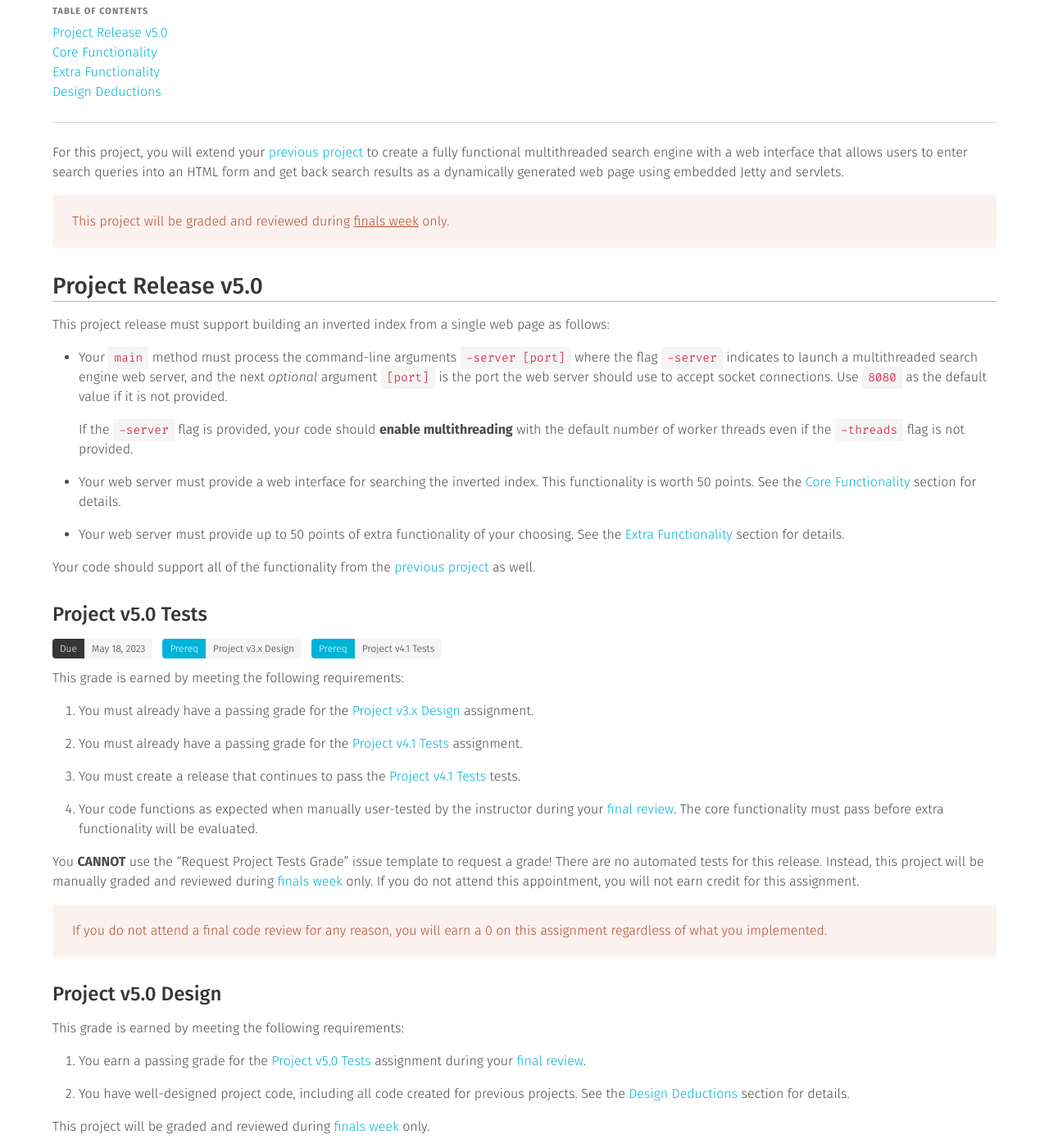
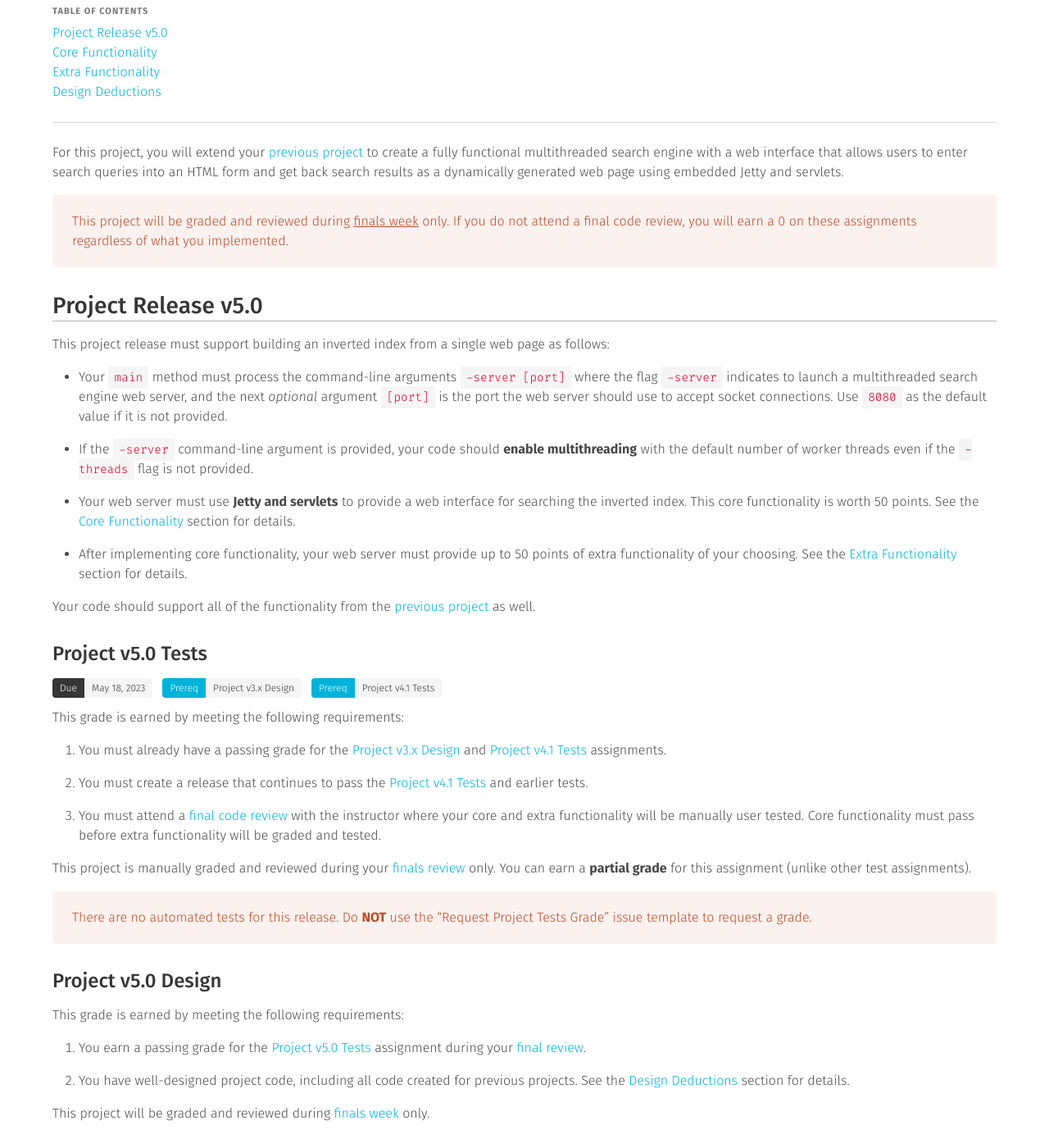
Before and after one commit to usf-cs272-spring2023/usf-cs272-spring2023.github.io, a Jekyll site: the page built from _projects/project-5.md, in a window 1280 px wide and 1400 px high, scrolled down 398 px. Shown: the whole window at 82% size. Built offline with Jekyll 4.4.1, drawn with Linux system fonts in a browser that asks for light colours; comment, search, counter and statistics services are not loaded.

Commit message:
Updating writeup

```diff
--- a/_projects/project-5.md
+++ b/_projects/project-5.md
@@ -28,7 +28,7 @@ subsections:
 
 For this project, you will extend your [previous project](project-{{ page.project | minus: 1 }}.html) to create a fully functional multithreaded search engine with a web interface that allows users to enter search queries into an HTML form and get back search results as a dynamically generated web page using embedded Jetty and servlets.
 
-This project will be graded and reviewed during [finals week](final-review.html) only.
+This project will be graded and reviewed during [finals week](final-review.html) only. If you do not attend a final code review, you will earn a 0 on these assignments regardless of what you implemented.
 {: .notification .is-danger .is-light }
 
 ## Project Release v{{ page.project }}.0
@@ -38,11 +38,11 @@ This project release must support building an inverted index from a single web p
 
   - Your `main` method must process the command-line arguments `-server [port]` where the flag `-server` indicates to launch a multithreaded search engine web server, and the next *optional* argument `[port]` is the port the web server should use to accept socket connections. Use `8080` as the default value if it is not provided.
 
-      If the `-server` flag is provided, your code should **enable multithreading** with the default number of worker threads even if the `-threads` flag is not provided.
+  - If the `-server` command-line argument is provided, your code should **enable multithreading** with the default number of worker threads even if the `-threads` flag is not provided.
 
-  - Your web server must provide a web interface for searching the inverted index. This functionality is worth 50 points. See the [Core Functionality](#core-functionality) section for details.
+  - Your web server must use **Jetty and servlets** to provide a web interface for searching the inverted index. This core functionality is worth 50 points. See the [Core Functionality](#core-functionality) section for details.
 
-  - Your web server must provide up to 50 points of extra functionality of your choosing. See the [Extra Functionality](#extra-functionality) section for details.
+  - After implementing core functionality, your web server must provide up to 50 points of extra functionality of your choosing. See the [Extra Functionality](#extra-functionality) section for details.
 
 Your code should support all of the functionality from the [previous project](project-{{ page.project | minus: 1 }}.html) as well.
 
@@ -55,17 +55,15 @@ Your code should support all of the functionality from the [previous project](pr
 
 This grade is earned by meeting the following requirements:
 
-  1. You must already have a passing grade for the [{{ site.data.projects["design_v3x"].text }}]({{ site.data.projects["design_v3x"].book }}) assignment.
+  1. You must already have a passing grade for the [{{ site.data.projects["design_v3x"].text }}]({{ site.data.projects["design_v3x"].book }}) and [{{ site.data.projects["tests_v41"].text }}]({{ site.data.projects["tests_v41"].book }}) assignments.
 
-  1. You must already have a passing grade for the [{{ site.data.projects["tests_v41"].text }}]({{ site.data.projects["tests_v41"].book }}) assignment.
+  1. You must create a release that continues to pass the [{{ site.data.projects["tests_v41"].text }}]({{ site.data.projects["tests_v41"].book }}) and earlier tests.
 
-  1. You must create a release that continues to pass the [{{ site.data.projects["tests_v41"].text }}]({{ site.data.projects["tests_v41"].book }}) tests.
+  1. You must attend a [final code review](final-review.html) with the instructor where your core and extra functionality will be manually user tested. Core functionality must pass before extra functionality will be graded and tested.
 
-  1. Your code functions as expected when manually user-tested by the instructor during your [final review](final-review.html). The core functionality must pass before extra functionality will be evaluated.
+This project is manually graded and reviewed during your [finals review](final-review.html) only. You can earn a **partial grade** for this assignment (unlike other test assignments).
 
-You **CANNOT** use the "Request Project Tests Grade" issue template to request a grade! There are no automated tests for this release. Instead, this project will be manually graded and reviewed during [finals week](final-review.html) only. If you do not attend this appointment, you will not earn credit for this assignment.
-
-If you do not attend a final code review for any reason, you will earn a 0 on this assignment regardless of what you implemented.
+There are no automated tests for this release. Do **NOT** use the "Request Project Tests Grade" issue template to request a grade.
 {: .notification .is-danger .is-light }
 
 {% assign release = "design_v50" %}
```
